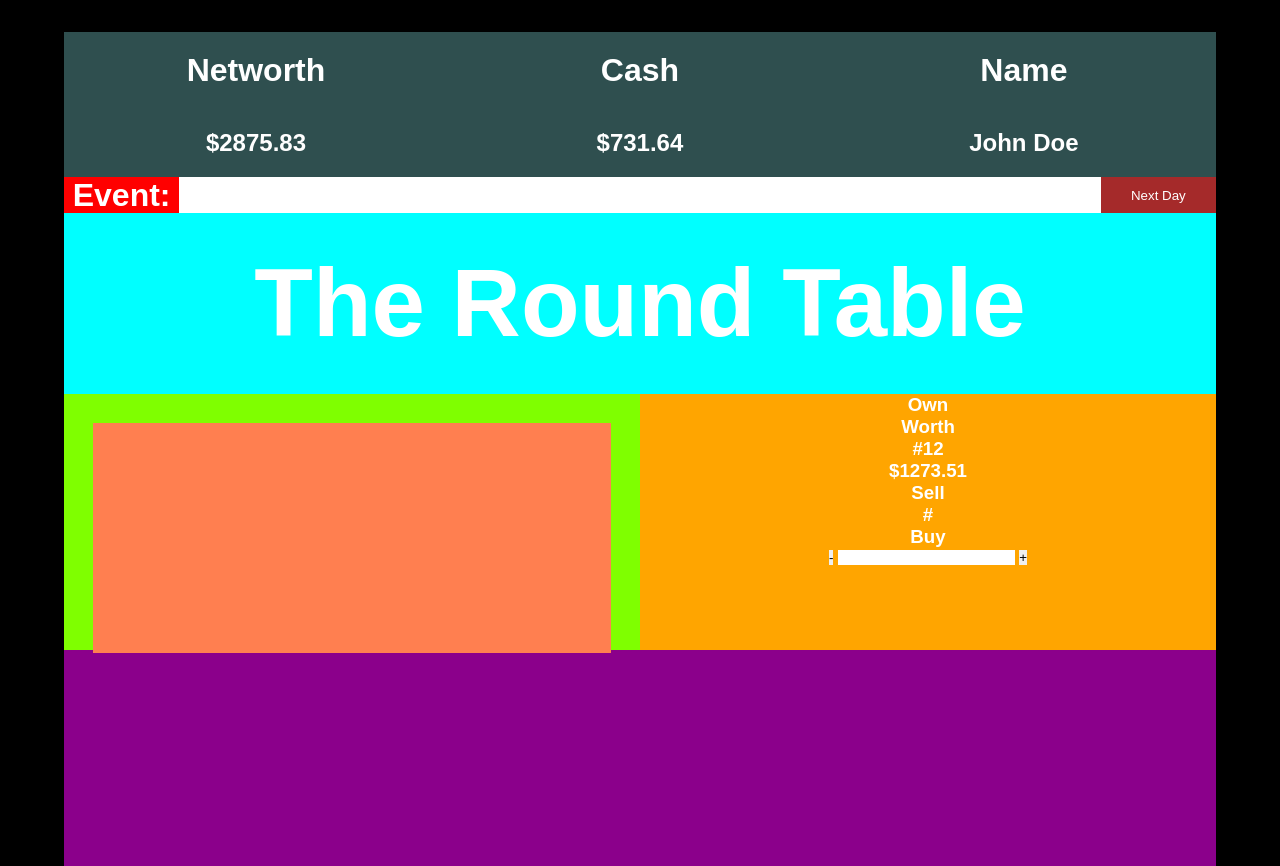
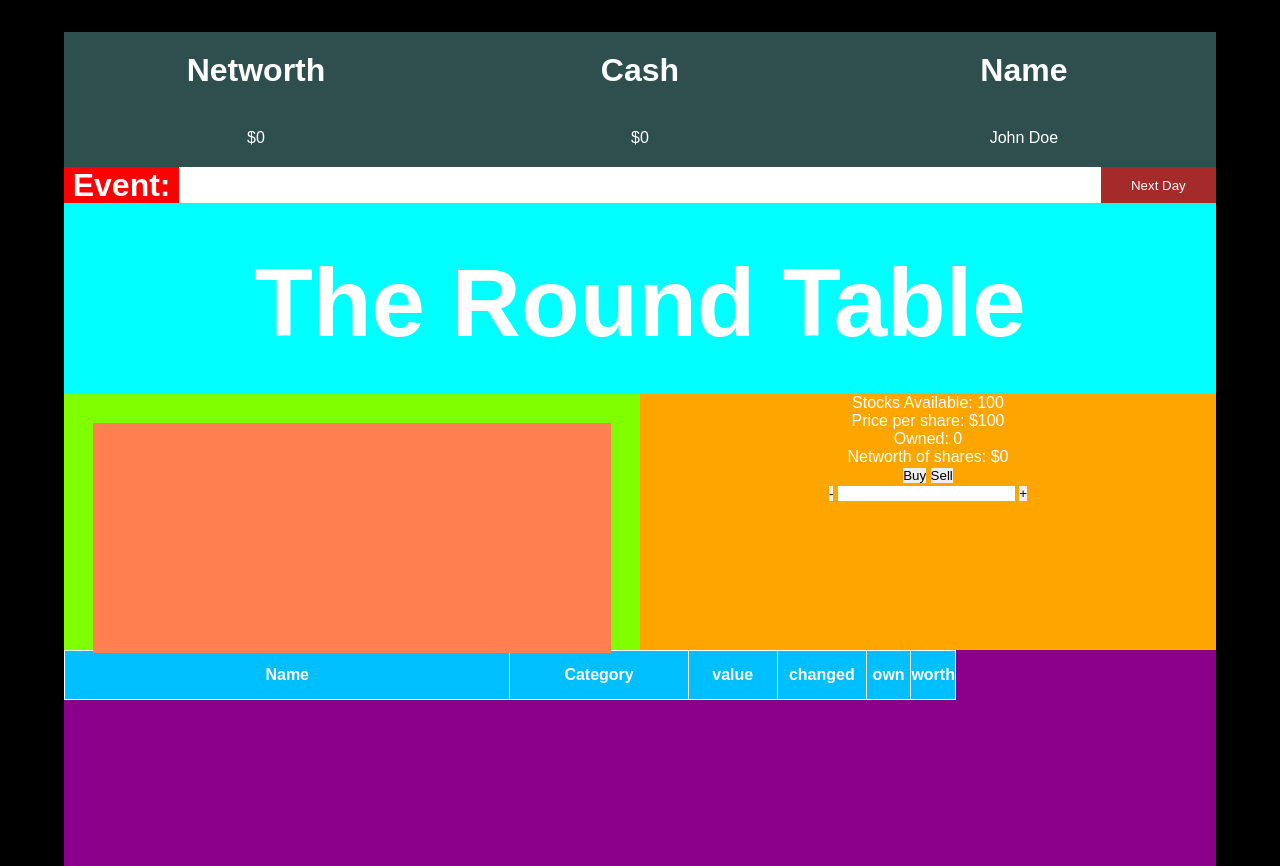
Before and after one commit to tshaw84109/StockSim, a plain HTML site: page index.html in a window 1280 px wide. Drawn offline with Linux system fonts and the light colour scheme.

Commit message:
Update index.html

```diff
--- a/index.html
+++ b/index.html
@@ -1,11 +1,12 @@
 <!DOCTYPE html>
 <html>
 	<head>
-		<title>Fantasy Stocks</title>
-		<link rel="stylesheet" type="text/css" href="css/style.css">
-		<script type="text/javascript" src="script.js" ></script>
+	<title>Fantasy Stocks</title>
+        <link rel="stylesheet" type="text/css" href="css/style.css">
+
+
 	</head>
-	<body onload="loadStockTable()">
+	<body>
         <div class="content">
             <div class="networth-cash-name-title">
                 <div>
@@ -20,13 +21,13 @@
             </div>
             <div class="networth-cash-name-data">
                 <div>
-                    <h2>$2875.83</h2>
+                    <p id="networth"></p>
                 </div>
                 <div>
-                    <h2>$731.64</h2>
+                    <p id="bank"></p>
                 </div>
                 <div>
-                    <h2>John Doe</h2>
+                    <p id="name"></p>
                 </div>
             </div>
             <div class="event-banner">
@@ -46,44 +47,41 @@
                 <div class="stock-data-panel">
                     <div class="my-stock-title">
                         <div>
-                            <h3>Own</h3>
-                            <h3>Worth</h3>
+                            <p id="stocksAvailable"></p>
+                            <p id="price"></p>
                         </div>
                         <div class="my-stock-data">
-                            <h3>#12</h3>
-                            <h3>$1273.51</h3>
+                            <p id="myStocks"></p>
+                            <p id="currentWorth"></p>
                         </div>
                     </div>
+
                     <div class="sell-buy-stocks">
                         <div class="sell-buy-stocks-title">
-                            <h3>Sell</h3>
-                            <h3>#</h3>
-                            <h3>Buy</h3>
+                            <input type ="button" onclick ="buy()" value="Buy" />
+                            <input type ="button" onclick ="sell()" value="Sell" />
+
+
                         </div>
                         <div class="sell-buy-stocks-data">
-                            <button>-</button>
-                            <input>
-                            <button>+</button>
+                            <input type="button" onclick="incrementValueDown()" value="-" />
+                            <input type="text" id="inc" i="0"/>
+                            <input type="button" onclick="incrementValueUp()" value="+" />
                         </div>
                     </div>
                 </div>
             </div>
-
-            <div class="stocks-table" id="StockTableDiv">
-                <!-- <table>
-
-					<th style="width: 50%">Name</th>
+            <div class="stocks-table">
+                <table>
+                    <th style="width: 50%">Name</th>
                     <th style="width: 20%">Category</th>
                     <th style="width: 10%">value</th>
                     <th style="width: 10%">changed</th>
                     <th style="width: 5%">own</th>
                     <th style="width: 5%">worth</th>
-                </table> -->
+                </table>
             </div>
         </div>
-
-		<script>
-
-		</script>
+        <script type="text/javascript" src="script.js" ></script>
 	</body>
 </html>
```
